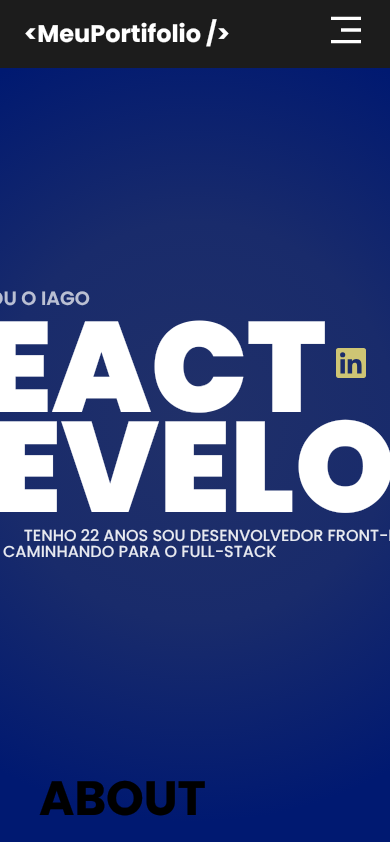
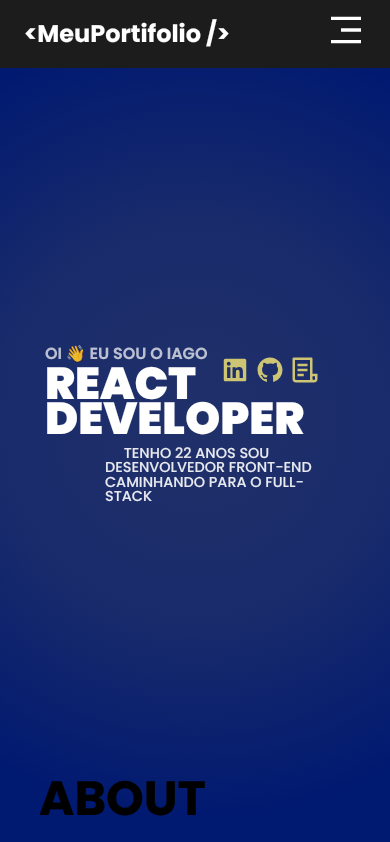
Before and after one commit to iagoslopes/Portifolio, a React (Vite) app in the folder portifolio/: page / in a window 390 px wide. Shown: the top 842 px of the page. Built offline with nearby package versions, Linux system fonts and the light colour scheme; a web font is replaced by a local one.

Commit message:
Responsividade

```diff
--- a/portifolio/src/Pages/Home/Home.jsx
+++ b/portifolio/src/Pages/Home/Home.jsx
@@ -18,11 +18,11 @@ function Home() {
                             <span>react</span>
                         </div>
                         <div className="infos-link">
-                            <a href="https://www.linkedin.com/in/iago-souza-lopes/" target="_BLANK"><RiLinkedinBoxFill size={40} />
+                            <a href="https://www.linkedin.com/in/iago-souza-lopes/" target="_BLANK"><RiLinkedinBoxFill />
                             </a>
-                            <a href="https://github.com/iagoslopes" target="_BLANK"><RiGithubFill size={40} />
+                            <a href="https://github.com/iagoslopes" target="_BLANK"><RiGithubFill />
                             </a>
-                            <a onClick={handleDownload}><RiFileList3Line size={40} />
+                            <a onClick={handleDownload}><RiFileList3Line />
                             </a>
                         </div>
                     </div>
--- a/portifolio/src/Pages/Home/home.css
+++ b/portifolio/src/Pages/Home/home.css
@@ -20,13 +20,13 @@ body {
 }
 
 .container {
-    width: 600px;
+    width: auto;
 }
 
 .hi {
     display: flex;
     text-transform: uppercase;
-    font-size: 1.2em;
+    font-size: 1.4em;
     font-weight: 600;
     font-family: 'Poppins', serif;
     color: rgba(255, 255, 255, 0.7);
@@ -35,7 +35,8 @@ body {
 
 .infos {
     display: flex;
-    height: 100px;
+    align-items: center;
+    height: 110px;
     flex-direction: row;
 }
 
@@ -45,21 +46,20 @@ body {
 }
 
 .infos .infos-txt span {
-    font-size: 8em;
+    font-size: 9em;
     text-transform: uppercase;
     font-weight: 900;
     font-family: 'Poppins', serif;
-
 }
 
 .infos2 {
     display: flex;
     align-items: center;
-    height: 100px;
+    height: 110px;
 }
 
 .infos2 span {
-    font-size: 8em;
+    font-size: 9em;
     text-transform: uppercase;
     font-weight: 900;
     font-family: 'Poppins', serif;
@@ -67,17 +67,17 @@ body {
 
 .infos .infos-link {
     display: flex;
-    gap: 10px;
+    gap: 20px;
     text-align: center;
     align-items: center;
-    right: 0;
-    bottom: 0;
     margin: 0 auto;
+    margin-bottom: 60px;
 }
 
 .infos .infos-link a {
-    width: 50px;
-    height: 50px;
+    width: 60px;
+    height: 60px;
+    font-size: 60px;
     color: rgb(206, 197, 116);
     text-decoration: none;
     transition: transform 0.5s ease;
@@ -91,13 +91,13 @@ body {
 
 .container-text {
     display: flex;
-    width: 90%;
+    width: 100%;
     justify-content: flex-end;
     margin-top: 10px;
 }
 
 .container-text span {
-    font-size: 1em;
+    font-size: 1.2em;
     text-transform: uppercase;
     text-align: start;
     width: 80%;
@@ -106,3 +106,130 @@ body {
     font-family: 'Poppins', serif;
     line-height: 1;
 }
+
+@media screen and (max-width:912px) {
+    .container {
+        width: auto;
+    }
+
+    .hi {
+        margin: 0;
+    }
+
+    .infos,
+    .infos2 {
+        height: 60px;
+    }
+
+    .infos .infos-txt span,
+    .infos2 span {
+        font-size: 5em;
+    }
+
+    .container-text {
+        display: flex;
+        width: 400px;
+        justify-content: flex-end;
+        margin-top: 10px;
+    }
+
+    .container-text span {
+        font-size: 1em;
+    }
+
+    .infos .infos-link {
+        margin-bottom: 40px;
+    }
+
+    .infos .infos-link a {
+        width: 40px;
+        height: 40px;
+        font-size: 40px;
+    }
+}
+
+@media screen and (max-width:640px) {
+    .container {
+        width: auto;
+    }
+
+    .hi {
+        font-size: 1em;
+        margin: 0;
+    }
+
+    .infos,
+    .infos2 {
+        height: 50px;
+    }
+
+    .infos .infos-txt span,
+    .infos2 span {
+        font-size: 4em;
+    }
+
+    .container-text {
+        display: flex;
+        width: 400px;
+        justify-content: flex-end;
+        margin-top: 10px;
+    }
+
+    .container-text span {
+        font-size: 0.9em;
+    }
+
+    .infos .infos-link {
+        margin-bottom: 30px;
+        gap: 10px;
+    }
+
+    .infos .infos-link a {
+        width: 30px;
+        height: 30px;
+        font-size: 30px;
+    }
+}
+
+@media screen and (max-width:414px) {
+    .container {
+        width: auto;
+    }
+
+    .hi {
+        font-size: 1em;
+        margin: 0;
+    }
+
+    .infos,
+    .infos2 {
+        height: 35px;
+    }
+
+    .infos .infos-txt span,
+    .infos2 span {
+        font-size: 2.8em;
+    }
+
+    .container-text {
+        display: flex;
+        width: 300px;
+        justify-content: flex-end;
+        margin-top: 10px;
+    }
+
+    .container-text span {
+        font-size: 0.9em;
+    }
+
+    .infos .infos-link {
+        margin-bottom: 30px;
+        gap: 5px;
+    }
+
+    .infos .infos-link a {
+        width: 30px;
+        height: 30px;
+        font-size: 30px;
+    }
+}
```
